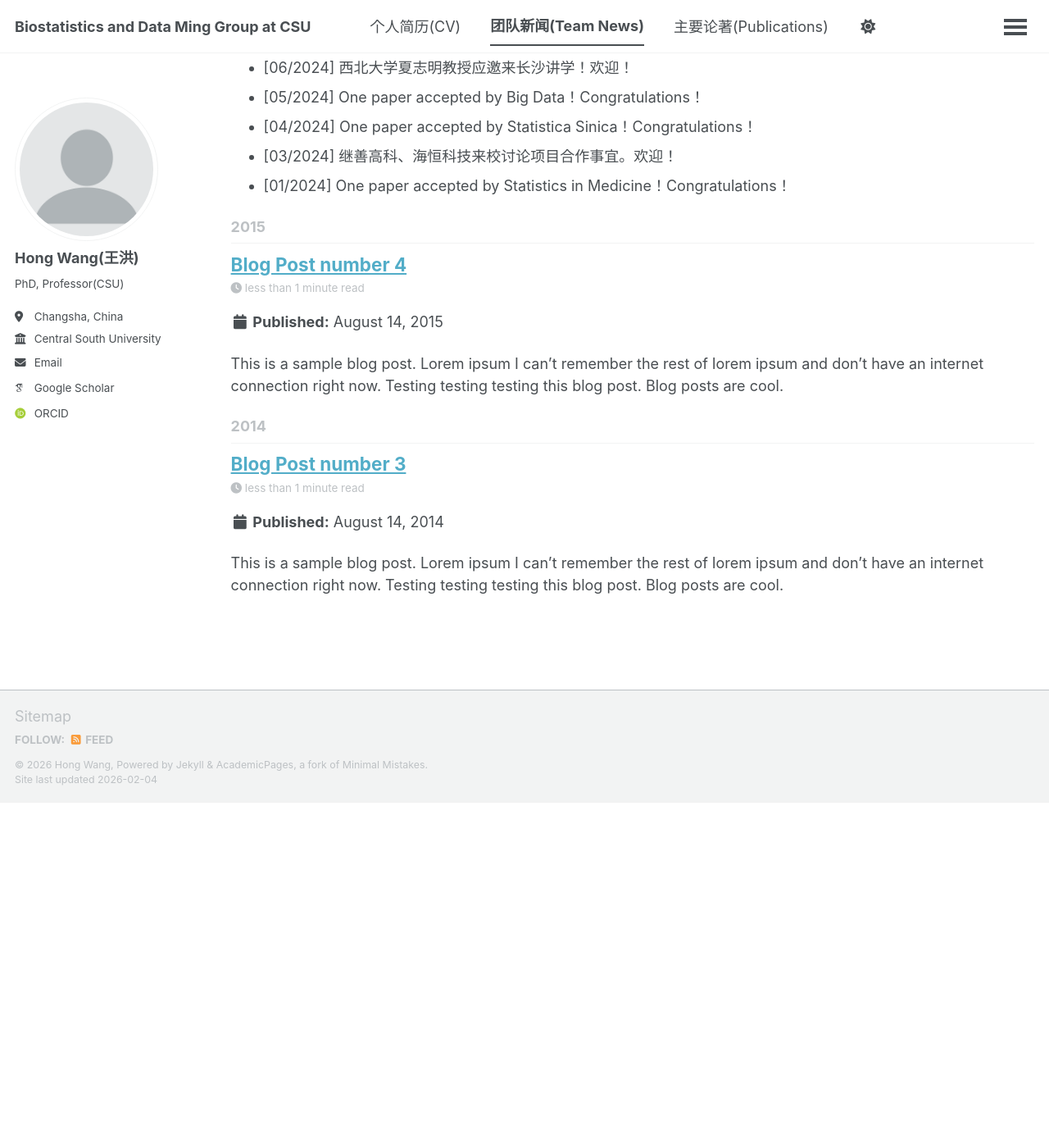
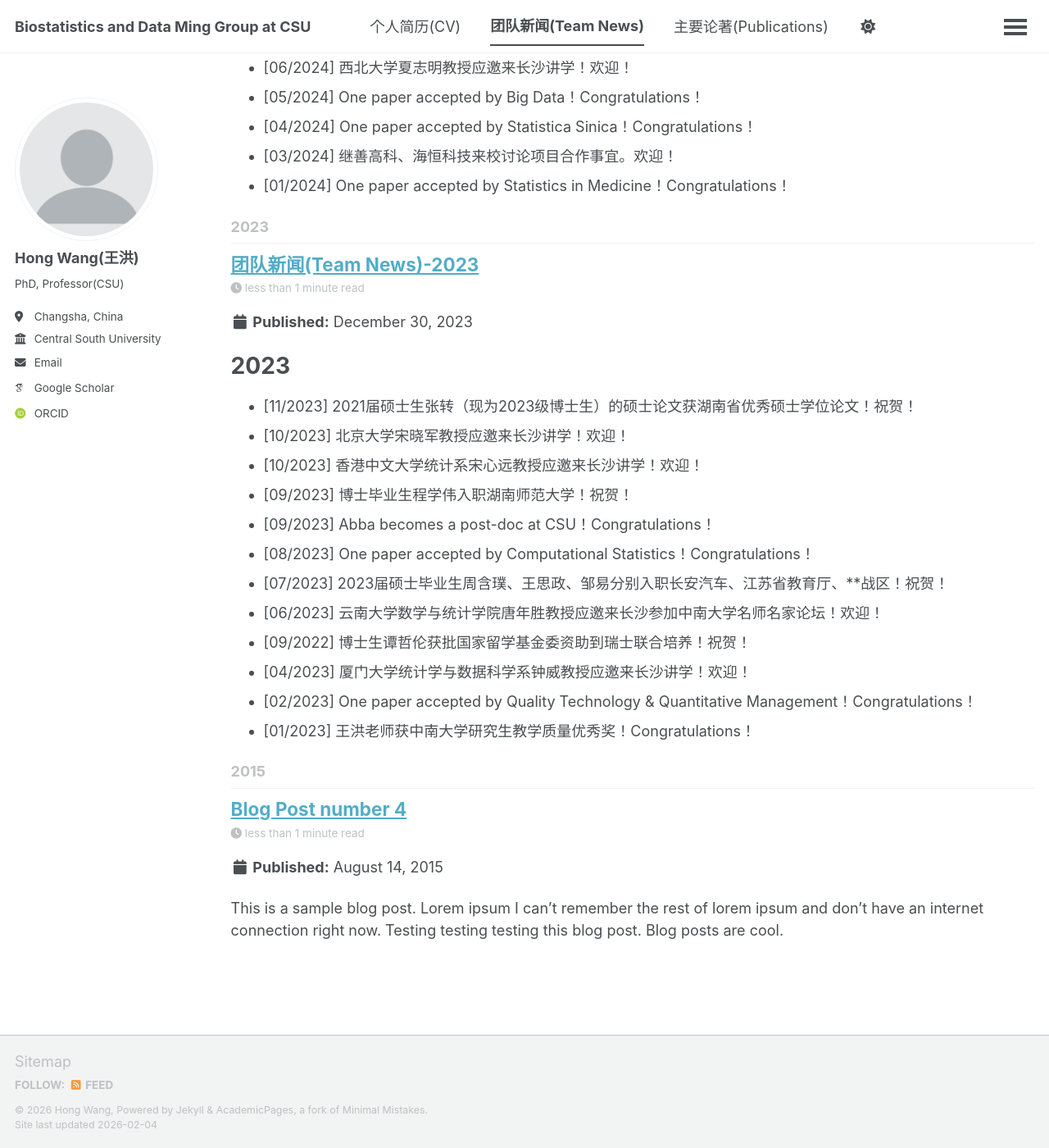
Before and after one commit to whcsu/whcsu.github.io, a Jekyll site: the page built from _pages/year-archive.html, in a window 1280 px wide and 1400 px high, scrolled down 1893 px. Shown: the whole window at 82% size. Built offline with Jekyll 4.4.1, drawn with Linux system fonts in a browser that asks for light colours; some web fonts are replaced; a script bundle is joined from its source files by our own code; library files that are not in the unit come from our copies; before the commit the page ends 2872 px from its top, so only the background shows below that.

Commit message:
Update 2014-08-14-blog-post-3.md

```diff
--- a/_posts/2014-08-14-blog-post-3.md
+++ b/_posts/2014-08-14-blog-post-3.md
@@ -1,20 +1,24 @@
 ---
-title: 'Blog Post number 3'
-date: 2014-08-14
-permalink: /posts/2014/08/blog-post-3/
+title: '团队新闻(Team News)-2023'
+date: 2023-12-30
+permalink: /posts/2024/12/blog-post-1/
 tags:
   - cool posts
   - category1
   - category2
 ---
 
-This is a sample blog post. Lorem ipsum I can't remember the rest of lorem ipsum and don't have an internet connection right now. Testing testing testing this blog post. Blog posts are cool.
-
-Headings are cool
+2023
 ======
-
-You can have many headings
-======
-
-Aren't headings cool?
-------
+- [11/2023] 2021届硕士生张转（现为2023级博士生）的硕士论文获湖南省优秀硕士学位论文！祝贺！
+- [10/2023] 北京大学宋晓军教授应邀来长沙讲学！欢迎！
+- [10/2023] 香港中文大学统计系宋心远教授应邀来长沙讲学！欢迎！
+- [09/2023] 博士毕业生程学伟入职湖南师范大学！祝贺！
+- [09/2023] Abba becomes a post-doc at CSU！Congratulations！
+- [08/2023] One paper accepted by Computational Statistics！Congratulations！
+- [07/2023] 2023届硕士毕业生周含璞、王思政、邹易分别入职长安汽车、江苏省教育厅、**战区！祝贺！
+- [06/2023] 云南大学数学与统计学院唐年胜教授应邀来长沙参加中南大学名师名家论坛！欢迎！
+- [09/2022] 博士生谭哲伦获批国家留学基金委资助到瑞士联合培养！祝贺！
+- [04/2023] 厦门大学统计学与数据科学系钟威教授应邀来长沙讲学！欢迎！
+- [02/2023] One paper accepted by Quality Technology & Quantitative Management！Congratulations！
+- [01/2023] 王洪老师获中南大学研究生教学质量优秀奖！Congratulations！
```
